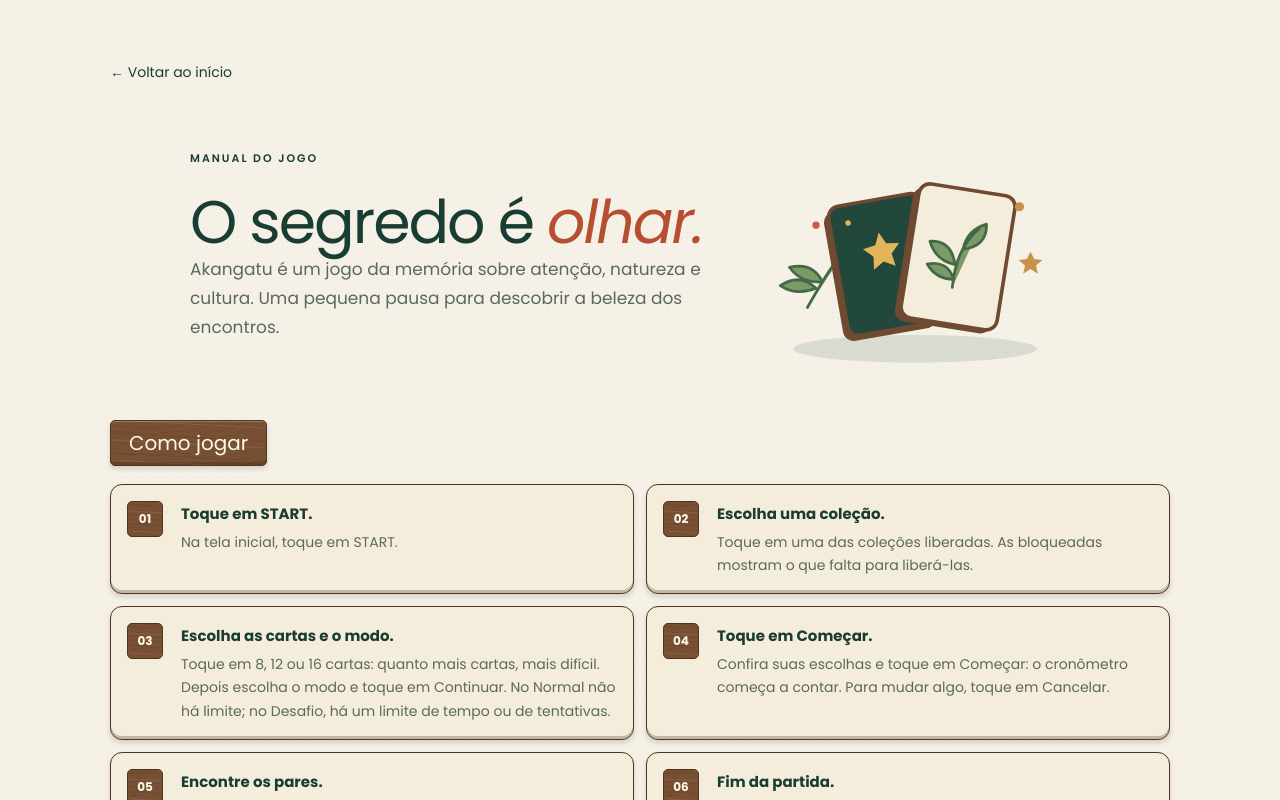
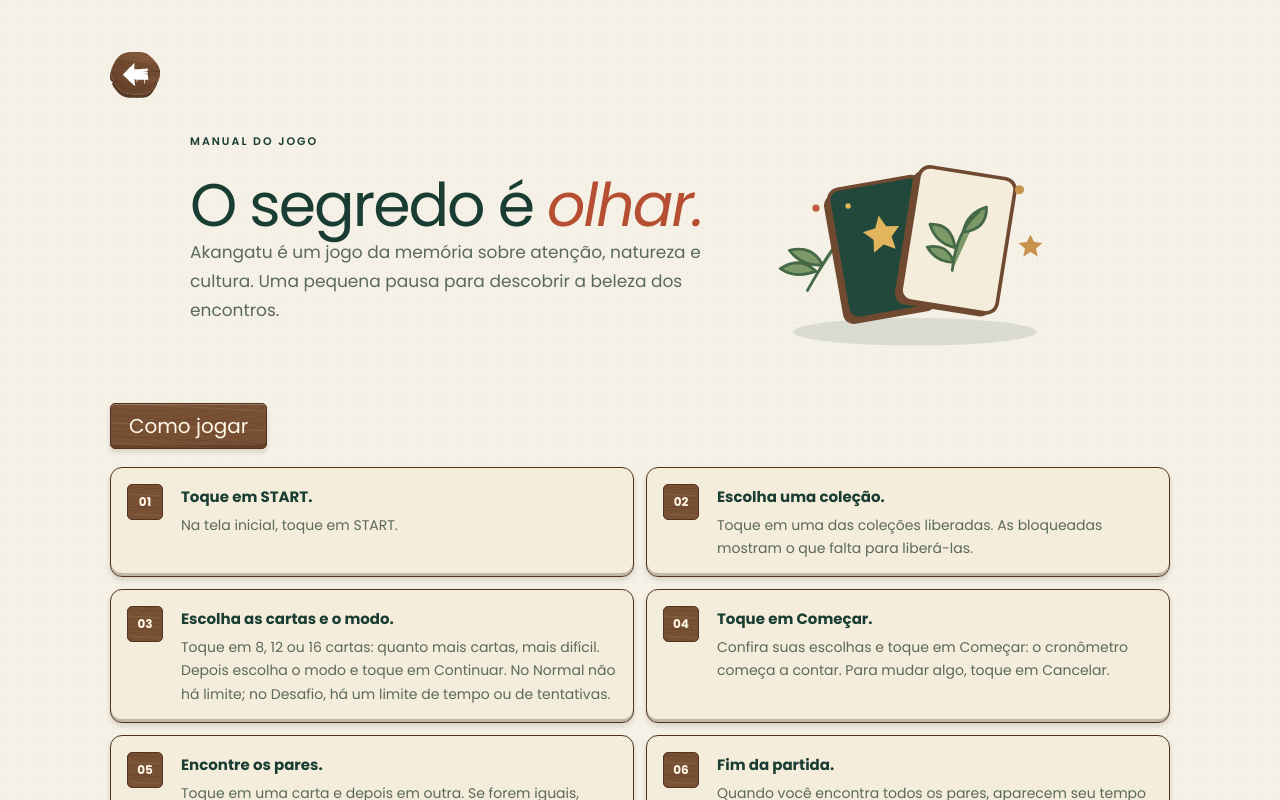
Before and after one commit to AmandaFelix-dev/Akangatu, a React (Vite) app: page / in a window 1280 px wide. Both pictures are taken after a click on the button 1240 px from the left and 42 px from the top of the page. Shown: the top 800 px of the page. Built offline with nearby package versions, Linux system fonts and the light colour scheme.

Commit message:
fix: ajuste no botão de voltar, página do Manual

```diff
--- a/src/features/about/AboutPage.module.css
+++ b/src/features/about/AboutPage.module.css
@@ -4,6 +4,32 @@
 
 .back {
   composes: back from "../../styles/layout.module.css";
+
+  display: grid;
+  width: 50px;
+  height: 50px;
+  place-items: center;
+  padding: 0;
+  border: 0;
+  border-radius: 0;
+  appearance: none;
+  background: transparent;
+  box-shadow: none;
+  line-height: 0;
+  cursor: pointer;
+}
+
+.back img {
+  display: block;
+  width: 100%;
+  height: 100%;
+  object-fit: contain;
+}
+
+.back:focus-visible {
+  outline: 2px solid var(--color-wood-border);
+  outline-offset: 3px;
+  border-radius: 50%;
 }
 
 .hero {
--- a/src/features/about/AboutPage.tsx
+++ b/src/features/about/AboutPage.tsx
@@ -1,4 +1,4 @@
-import { Button } from '../../components/Button/Button';
+import backIcon from '../../assets/layout/btn/back-to.svg';
 import { THEMES } from '../../data/themes';
 import { THEME_BACKGROUNDS } from '../../data/themeBackgrounds';
 import { UNLOCK_RULES } from '../../data/unlockRules';
@@ -111,13 +111,14 @@ export function AboutPage({ onBack }: {
 
     return (
         <main className={styles.page}>
-            <Button
-                variant="text"
+            <button
+                type="button"
                 className={styles.back}
+                aria-label="Voltar"
                 onClick={onBack}
             >
-                ← Voltar ao início
-            </Button>
+                <img src={backIcon} alt="Voltar" />
+            </button>
 
             <header className={styles.hero}>
                 <div className={styles.heroText}>
```
